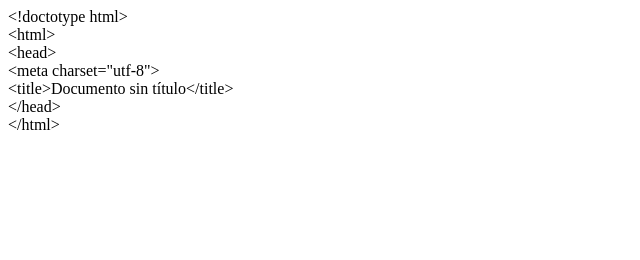
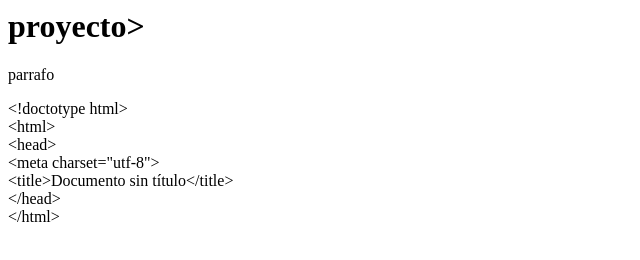
Before and after one commit to D-Raysen/Dam1-21-22, a plain HTML site: page index.html in a window 1280 px wide. Shown: the whole page, without its empty margins (0-640 px from the left). Drawn offline with Linux system fonts and the light colour scheme.

Commit message:
Update index.html

```diff
--- a/index.html
+++ b/index.html
@@ -5,6 +5,8 @@
     <title>primera pagina proyecto git</title>
   </head>
   <body>
+    <h1>proyecto></h1>
+    <p>parrafo</p>
     &lt;!doctotype html&gt;<br>
     &lt;html&gt;<br>
     &lt;head&gt;<br>
```
